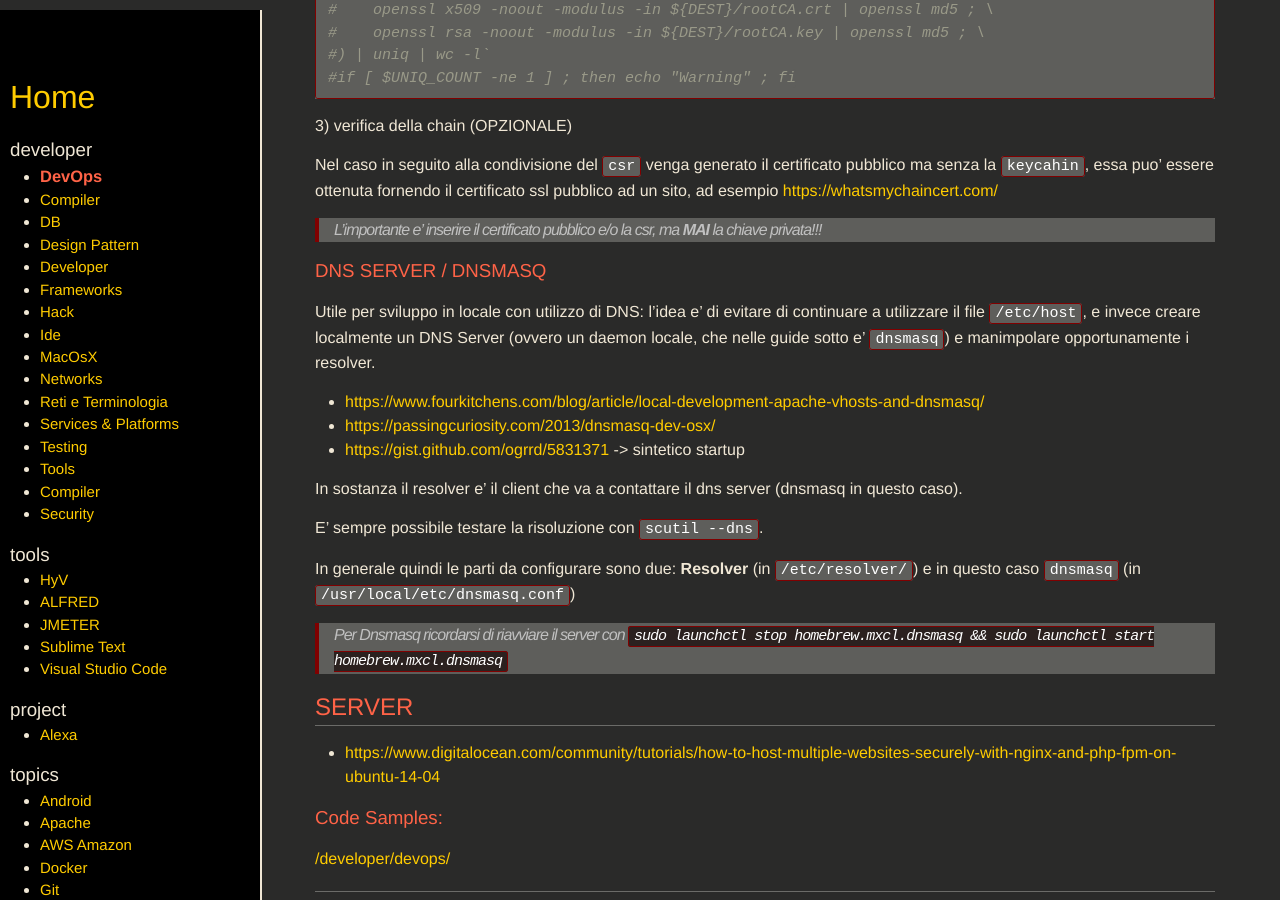
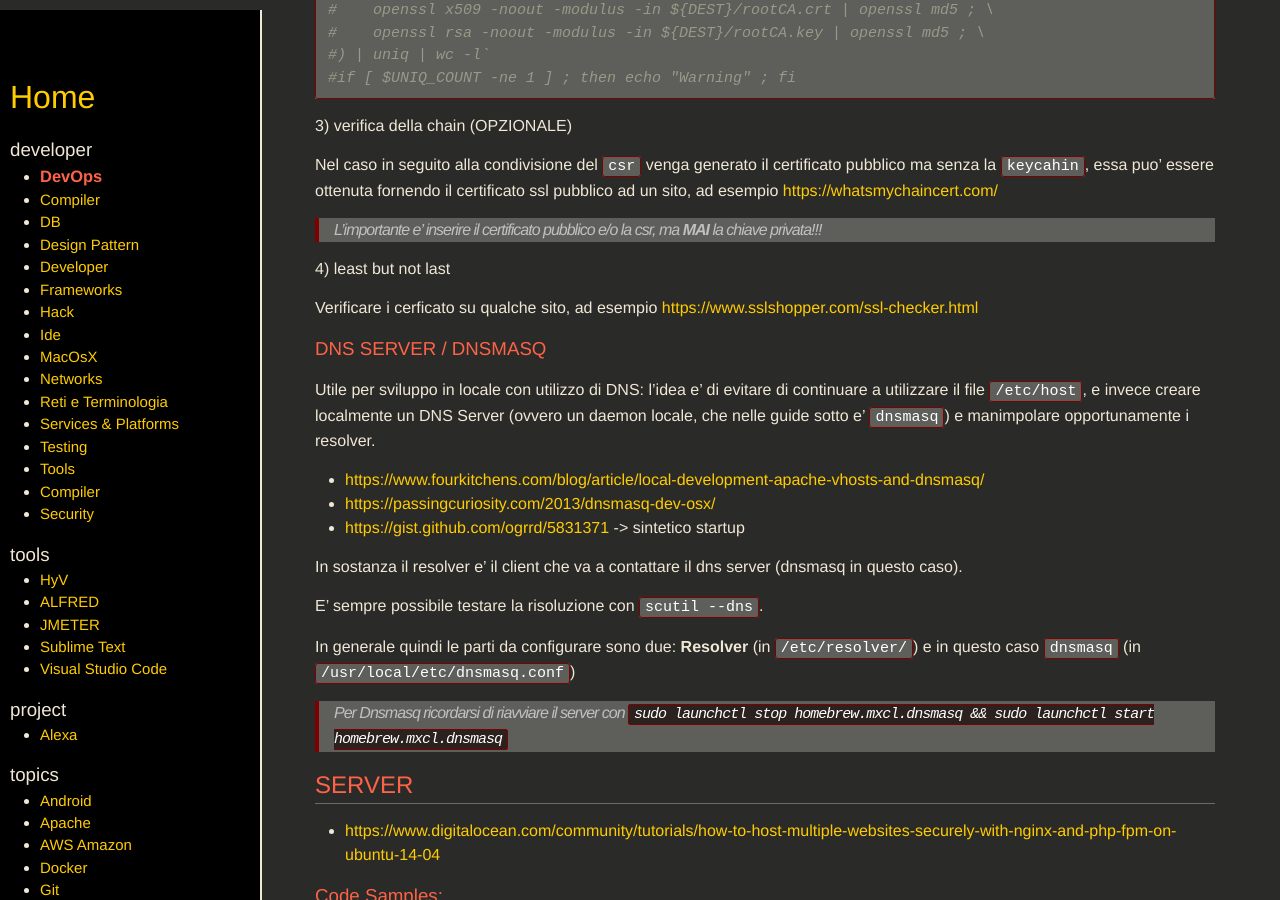
Before and after one commit to SimoSca/own-memo, a Jekyll site: the page built from _pages/developer/DevOps.md, in a window 1280 px wide and 900 px high, scrolled down 7284 px. Built offline with Jekyll 4.4.1, drawn with Linux system fonts in a browser that asks for light colours; nearby versions of some CDN libraries.

Commit message:
[improved][ssl] notes

```diff
--- a/_pages/developer/DevOps.md
+++ b/_pages/developer/DevOps.md
@@ -375,6 +375,10 @@ essa puo' essere ottenuta fornendo il certificato ssl pubblico ad un sito, ad es
 
 > L'importante e' inserire il certificato pubblico e/o la csr, ma **MAI** la chiave privata!!!
 
+4) least but not last
+
+Verificare i cerficato su qualche sito, ad esempio [https://www.sslshopper.com/ssl-checker.html](https://www.sslshopper.com/ssl-checker.html)
+
 ### DNS SERVER / DNSMASQ
 
 Utile per sviluppo in locale con utilizzo di DNS: l'idea e' di evitare di continuare a utilizzare il file `/etc/host`,
```
